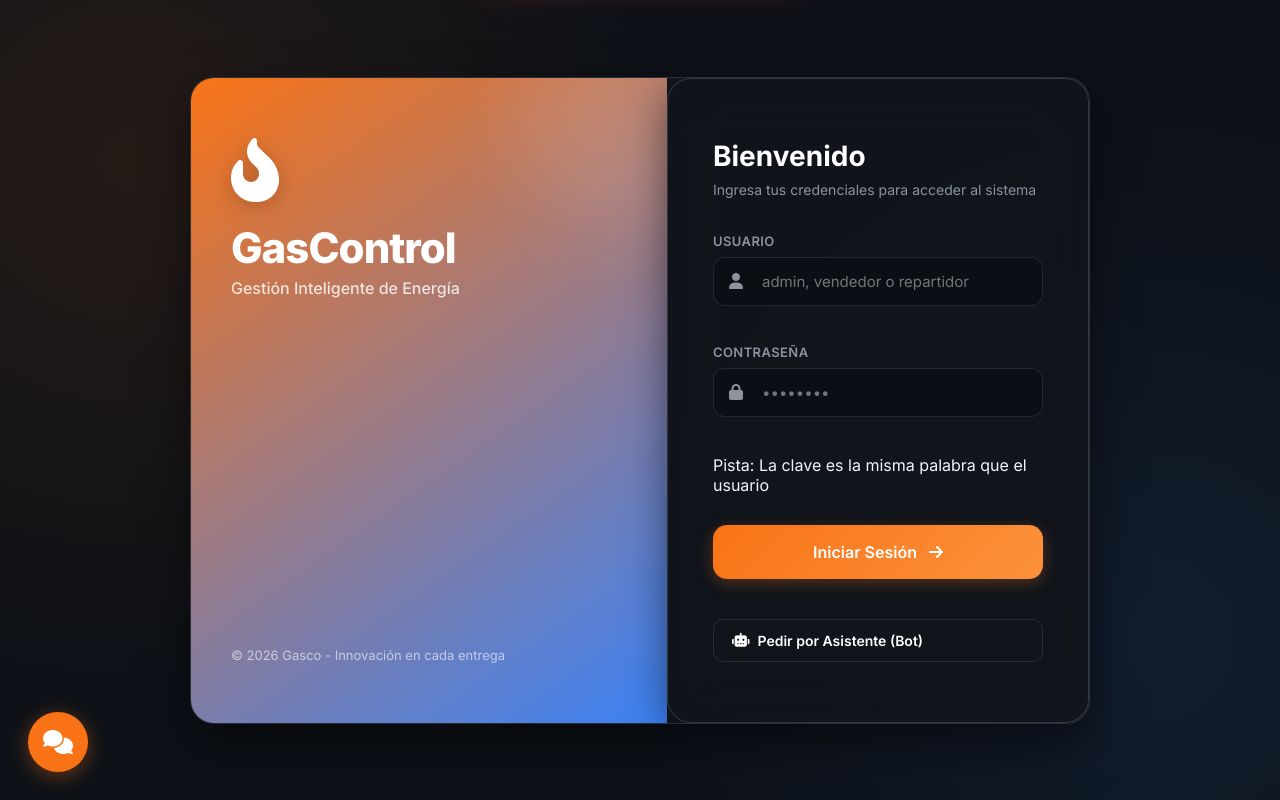
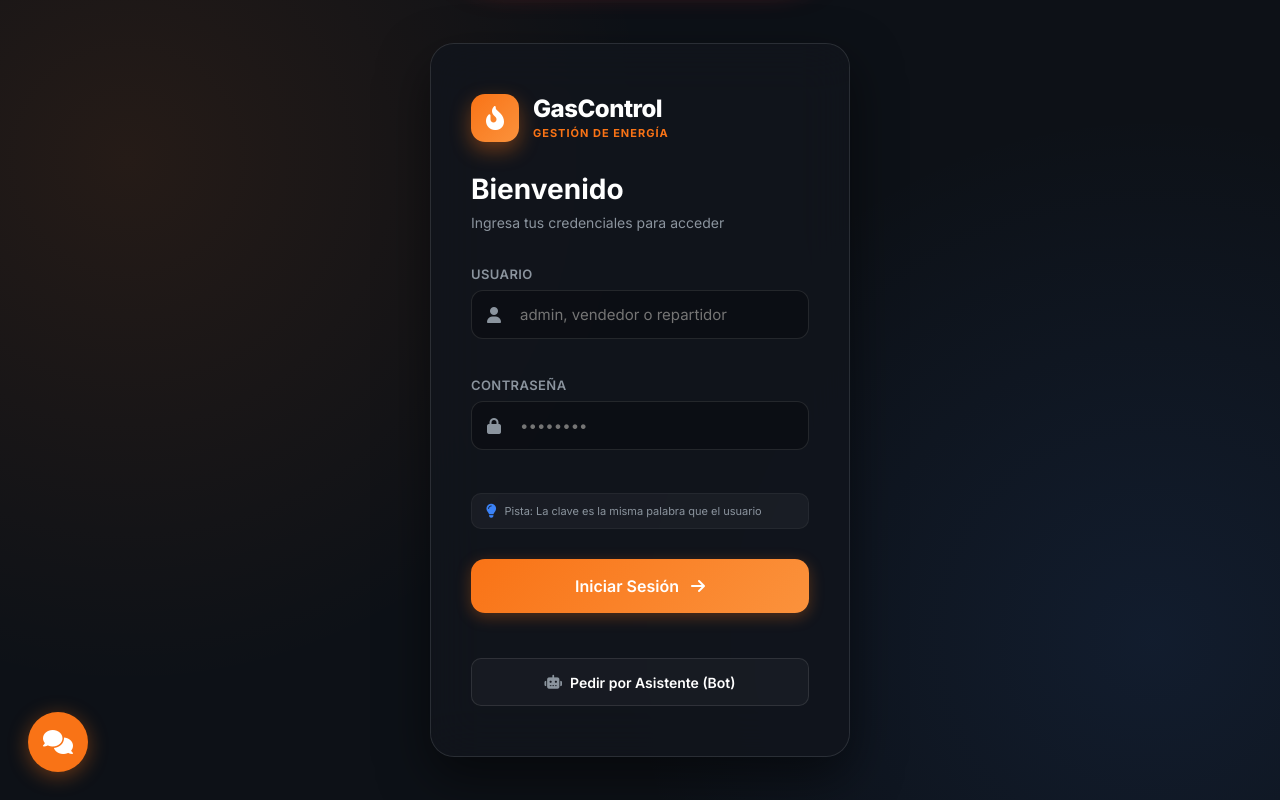
Before and after one commit to fabian2024-code/gas-app-prototype, a PHP site: page / in a window 1280 px wide. Run offline with PHP 8.4, Linux system fonts and the light colour scheme; data comes from the database, SQL or seed files in the repository; data that the repository does not hold is empty.

Commit message:
Optimizar diseño del login para teléfonos móviles

```diff
--- a/index.html
+++ b/index.html
@@ -22,24 +22,22 @@
 
 <!-- Login Section -->
 <div id="loginOverlay" class="login-page active">
-    <div class="login-wrapper">
-        <div class="login-brand-side">
-            <div class="brand-content">
-                <i class="fa-solid fa-fire-flame-curved main-logo-icon"></i>
-                <div class="brand-text">
+    <div class="login-wrapper mobile-optimized">
+        <div class="login-form-side">
+
+            <div class="login-mobile-header">
+                <div class="login-logo-box">
+                    <i class="fa-solid fa-fire-flame-curved"></i>
+                </div>
+                <div class="login-brand-titles">
                     <h1>GasControl</h1>
-                    <p>Gestión Inteligente de Energía</p>
+                    <span>Gestión de Energía</span>
                 </div>
             </div>
-            <div class="brand-footer">
-                <p>&copy; 2026 Gasco - Innovación en cada entrega</p>
-            </div>
-        </div>
 
-        <div class="login-form-side glass-card">
             <div class="form-header">
                 <h2>Bienvenido</h2>
-                <p>Ingresa tus credenciales para acceder al sistema</p>
+                <p>Ingresa tus credenciales para acceder</p>
             </div>
 
             <div class="form-body">
@@ -58,7 +56,10 @@
                     </div>
                 </div>
 
+                <div class="login-hint">
+                    <i class="fa-solid fa-lightbulb"></i>
                     <span>Pista: La clave es la misma palabra que el usuario</span>
+                </div>
 
                 <button class="primary-btn login-submit-btn" id="doLoginBtn">
                     <span>Iniciar Sesión</span>
@@ -67,9 +68,10 @@
 
                 <div id="loginError" class="login-error-msg"></div>
 
-                <div style="margin-top: 20px; text-align: center;">
-                    <button class="secondary-btn" id="loginChatBtn" style="background: none; border: 1px solid var(--border-color); width: 100%;">
-                        <i class="fa-solid fa-robot"></i> Pedir por Asistente (Bot)
+                <div style="margin-top: 25px; text-align: center;">
+                    <button class="secondary-btn" id="loginChatBtn" style="background: rgba(255,255,255,0.03); border: 1px solid rgba(255,255,255,0.1); width: 100%; justify-content: center; height: 48px; font-weight: 600;">
+                        <i class="fa-solid fa-robot" style="color: var(--text-secondary);"></i>
+                        <span>Pedir por Asistente (Bot)</span>
                     </button>
                 </div>
             </div>
--- a/styles.css
+++ b/styles.css
@@ -742,32 +742,32 @@ body.light-mode .dropdown-item:hover { background: rgba(0,0,0,0.05); color: var(
     border-radius: 24px; overflow: hidden; box-shadow: 0 20px 50px rgba(0,0,0,0.5);
     backdrop-filter: var(--glass-blur); animation: loginFadeIn 0.6s ease-out;
 }
+.login-wrapper.mobile-optimized { max-width: 420px; min-height: auto; }
 
 @keyframes loginFadeIn { from { opacity: 0; transform: translateY(30px); } to { opacity: 1; transform: translateY(0); } }
 
-/* Brand Side */
-.login-brand-side {
-    flex: 1.2; background: linear-gradient(145deg, #f97316, #3b82f6);
-    padding: 60px 40px; display: flex; flex-direction: column; justify-content: space-between;
-    position: relative; overflow: hidden;
+/* Form Side */
+.login-form-side {
+    flex: 1; background: rgba(13, 17, 23, 0.4); padding: 50px 40px;
+    display: flex; flex-direction: column; justify-content: center;
 }
 
-.login-brand-side::before {
-    content: ''; position: absolute; top: -50px; right: -50px; width: 200px; height: 200px;
-    background: rgba(255,255,255,0.1); border-radius: 50%; filter: blur(40px);
+.login-mobile-header { display: flex; align-items: center; gap: 14px; margin-bottom: 30px; }
+.login-logo-box {
+    width: 48px; height: 48px; border-radius: 14px;
+    background: linear-gradient(135deg, var(--primary), #fb923c);
+    display: flex; justify-content: center; align-items: center;
+    box-shadow: 0 8px 20px rgba(249,115,22,0.4);
 }
-
-.brand-content { position: relative; z-index: 2; }
-.main-logo-icon { font-size: 64px; color: white; margin-bottom: 20px; filter: drop-shadow(0 4px 10px rgba(0,0,0,0.2)); }
-.brand-text h1 { font-size: 42px; font-weight: 800; color: white; letter-spacing: -1px; margin-bottom: 5px; }
-.brand-text p { color: rgba(255,255,255,0.8); font-size: 16px; font-weight: 500; }
-
-.brand-footer { color: rgba(255,255,255,0.6); font-size: 13px; }
-
-/* Form Side */
-.login-form-side {
-    flex: 1; background: rgba(13, 17, 23, 0.4); padding: 60px 45px;
-    display: flex; flex-direction: column; justify-content: center;
+.login-logo-box i { font-size: 24px; color: white; }
+.login-brand-titles { display: flex; flex-direction: column; }
+.login-brand-titles h1 {
+    font-size: 24px; font-weight: 800; color: white;
+    letter-spacing: -0.5px; margin: 0; line-height: 1.1;
+}
+.login-brand-titles span {
+    font-size: 11px; color: var(--primary); font-weight: 700;
+    text-transform: uppercase; letter-spacing: 1px; margin-top: 3px;
 }
 
 .form-header { margin-bottom: 35px; }
```
